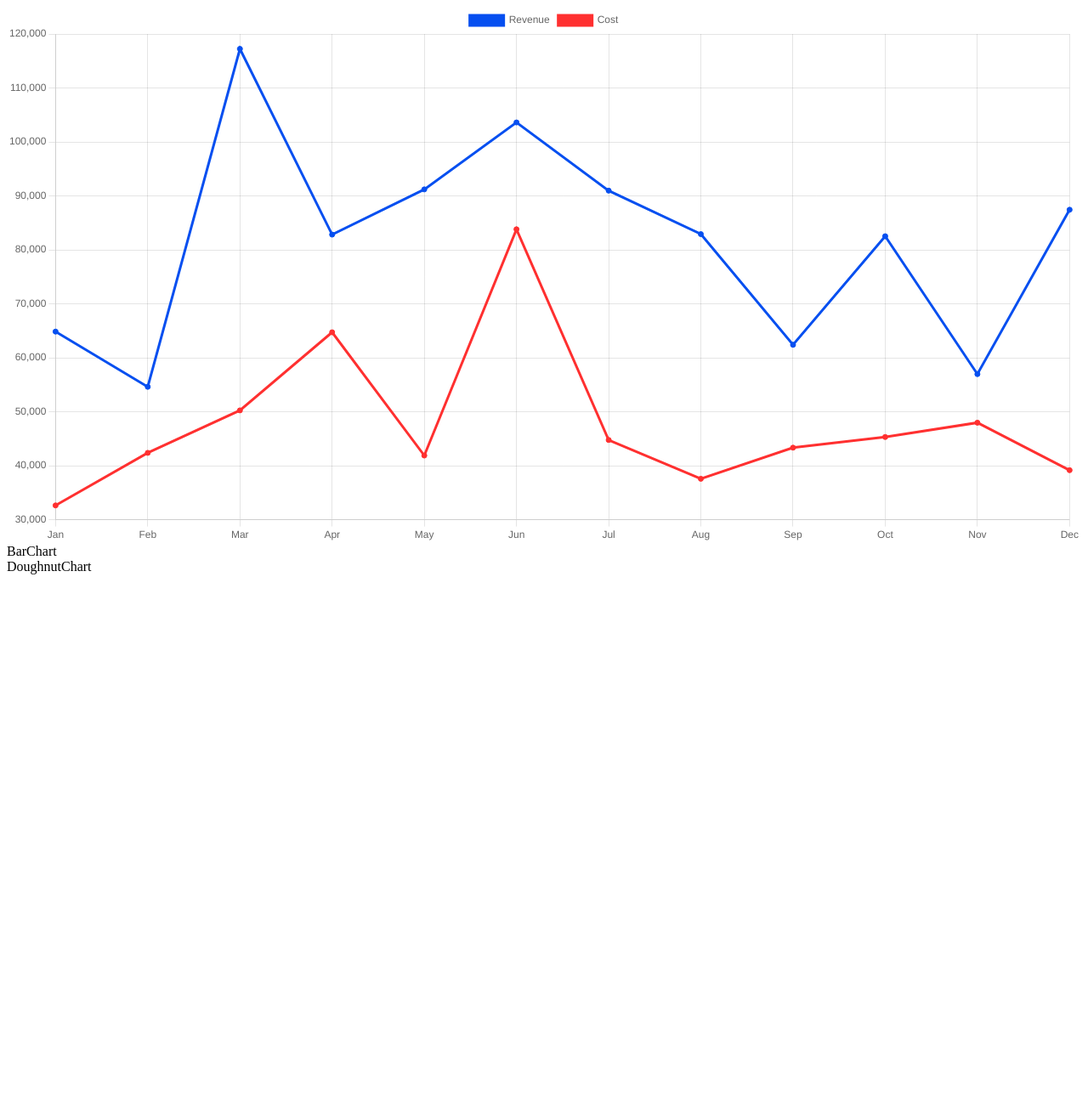
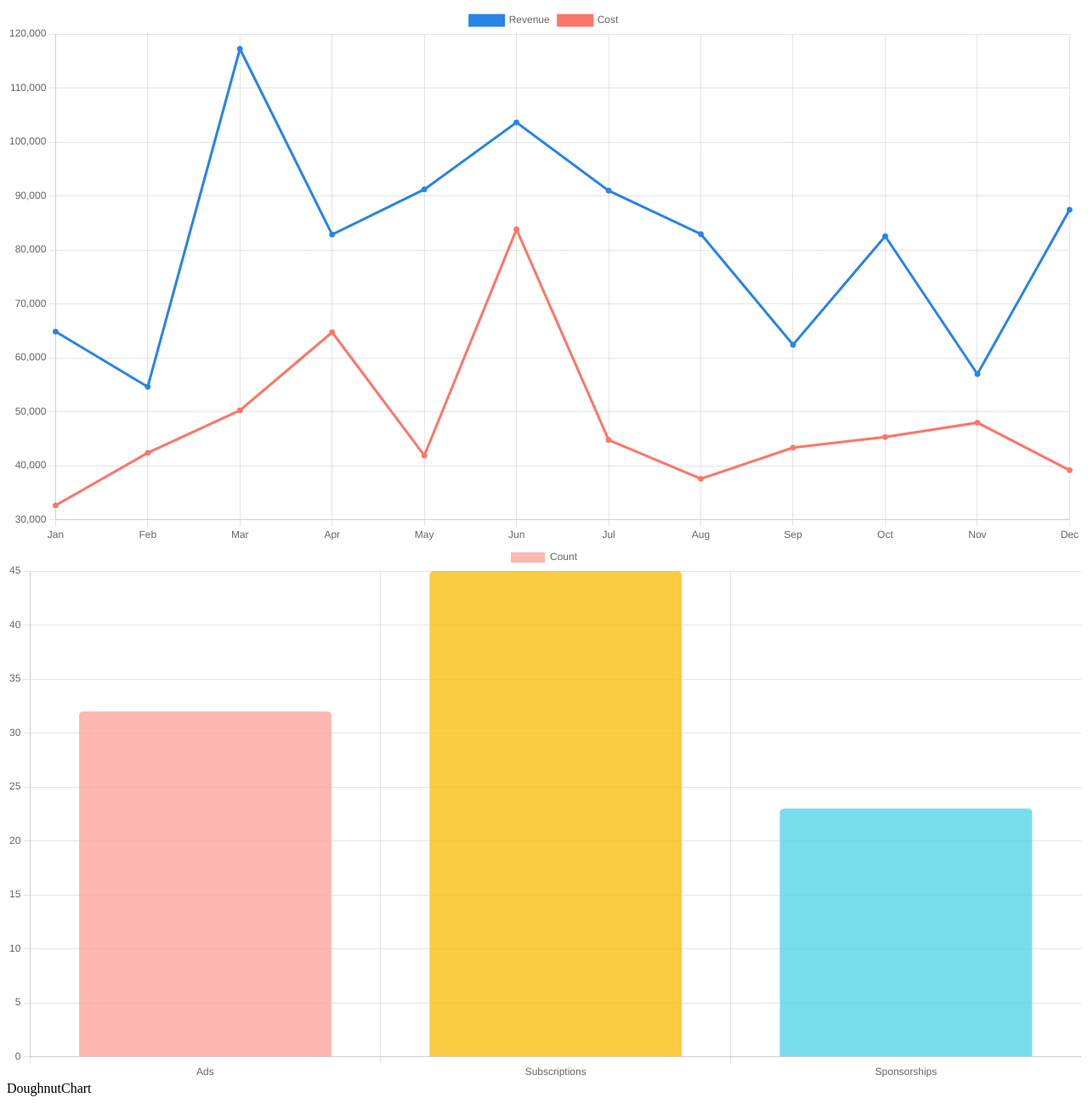
Before and after one commit to huachen8858/chartjs-react, a Next.js app: page / in a window 1280 px wide. Shown: the whole page at 85% size. Before the commit the page ends 800 px from the top, so only its background shows below. Built offline with nearby package versions, Linux system fonts and the light colour scheme.

Commit message:
bar chart map and color change

```diff
--- a/components/bar-chart.js
+++ b/components/bar-chart.js
@@ -1,7 +1,25 @@
-import React from 'react'
+import React from "react";
+import { Bar } from "react-chartjs-2";
+import sourceData from "../data/sourceData.json";
 
 export default function BarChart() {
   return (
-    <div>BarChart</div>
-  )
+    <Bar
+      data={{
+        labels: sourceData.map((data) => data.label),
+        datasets: [
+          {
+            label: "Count",
+            data: sourceData.map((data) => data.value),
+            backgroundColor: [
+              "rgba(255, 166, 158, 0.8)",
+              "rgba(250, 192, 19, 0.8)",
+              "rgba(86, 213, 233, 0.8)",
+            ],
+            borderRadius: 5,
+          },
+        ],
+      }}
+    />
+  );
 }
--- a/components/line-chart.js
+++ b/components/line-chart.js
@@ -1,6 +1,6 @@
 import React from "react";
 import { Line } from "react-chartjs-2";
-import revenueData from "../src/data/revenueData.json";
+import revenueData from "../data/revenueData.json";
 
 export default function LineChart() {
   return (
@@ -11,14 +11,14 @@ export default function LineChart() {
           {
             label: "Revenue",
             data: revenueData.map((data) => data.revenue),
-            backgroundColor: "#064FF0",
-            borderColor: "#064FF0"
+            backgroundColor: "#2884E6",
+            borderColor: "#2884E6"
           },
           {
             label: "Cost",
             data: revenueData.map((data) => data.cost),
-            backgroundColor: "#FF3030",
-            borderColor: "#FF3030"
+            backgroundColor: "#FD766A",
+            borderColor: "#FD766A"
           },
         ],
       }}
```
Also changed, not shown: data/revenueData.json (renamed from src/data/revenueData.json), data/sourceData.json (renamed from src/data/sourceData.json).
